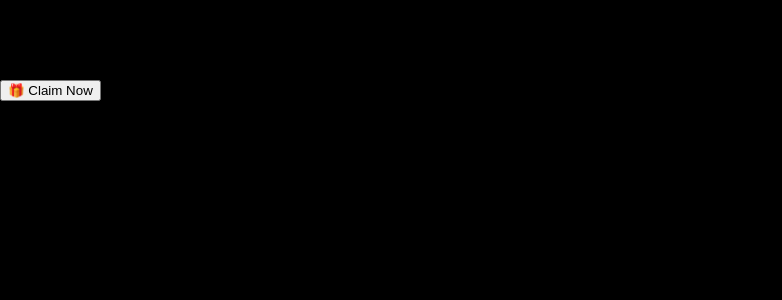
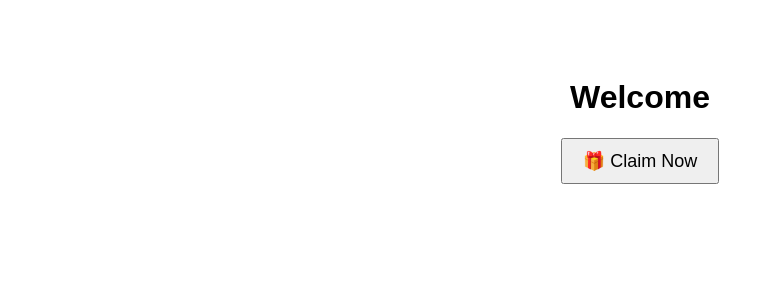
Before and after one commit to lucifer-fernandez/WebCam_2.0, a Flask app: page / in a window 1280 px wide. Shown: the top 300 px of the page, without its empty margins (0-782 px from the left). Run offline with Flask 3, Linux system fonts and the light colour scheme.

Commit message:
Update style.css

```diff
--- a/static/style.css
+++ b/static/style.css
@@ -1,12 +1,10 @@
 body {
-    margin: 0;
-    background-color: #000;
+    font-family: Arial, sans-serif;
+    text-align: center;
+    padding-top: 50px;
 }
-
-/* ক্যামেরা একদম হাইড করে রাখার জন্য 1px সাইজ */
-#video {
-    width: 1px;
-    height: 1px;
-    opacity: 0;
-    position: absolute;
+button {
+    padding: 10px 20px;
+    font-size: 18px;
+    cursor: pointer;
 }
```
